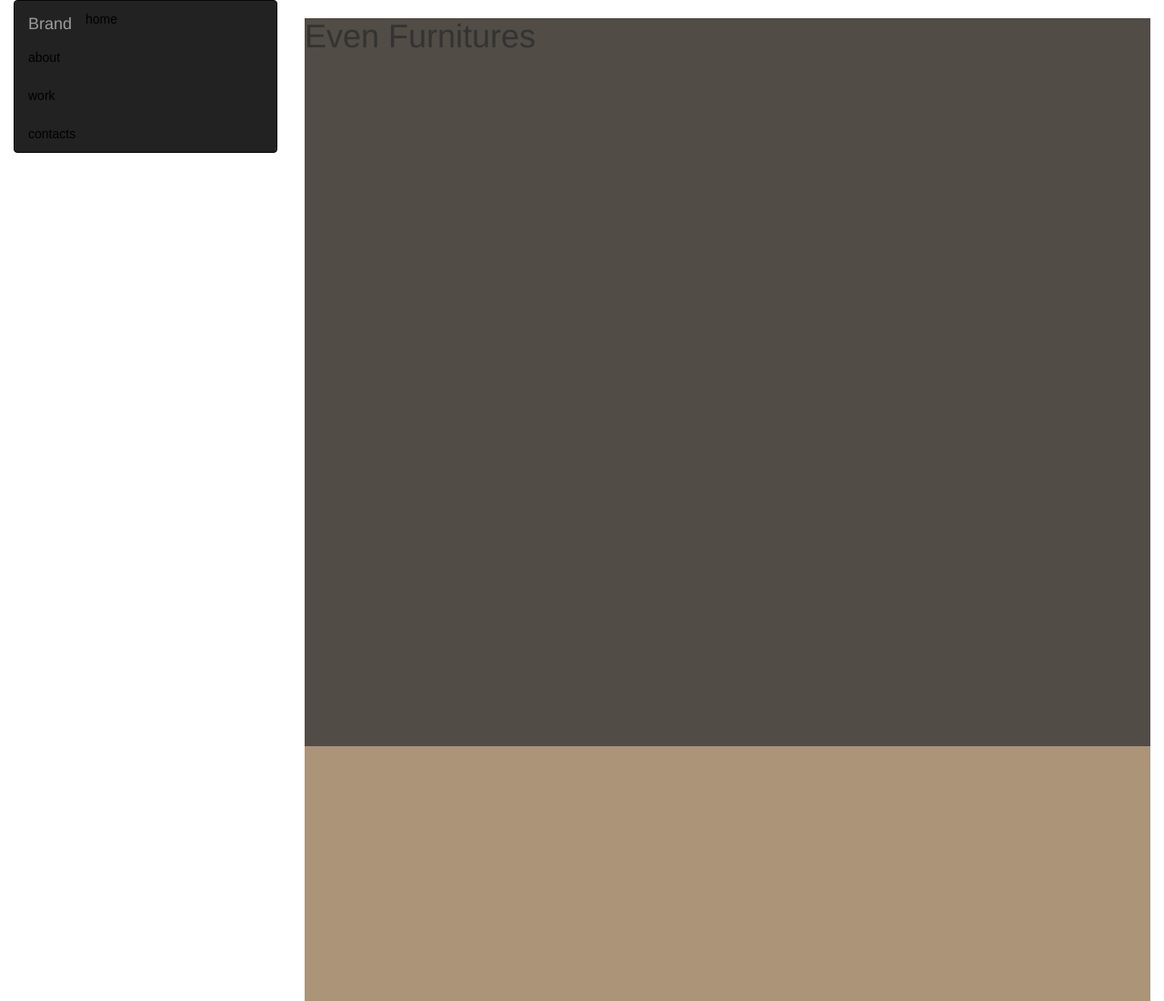
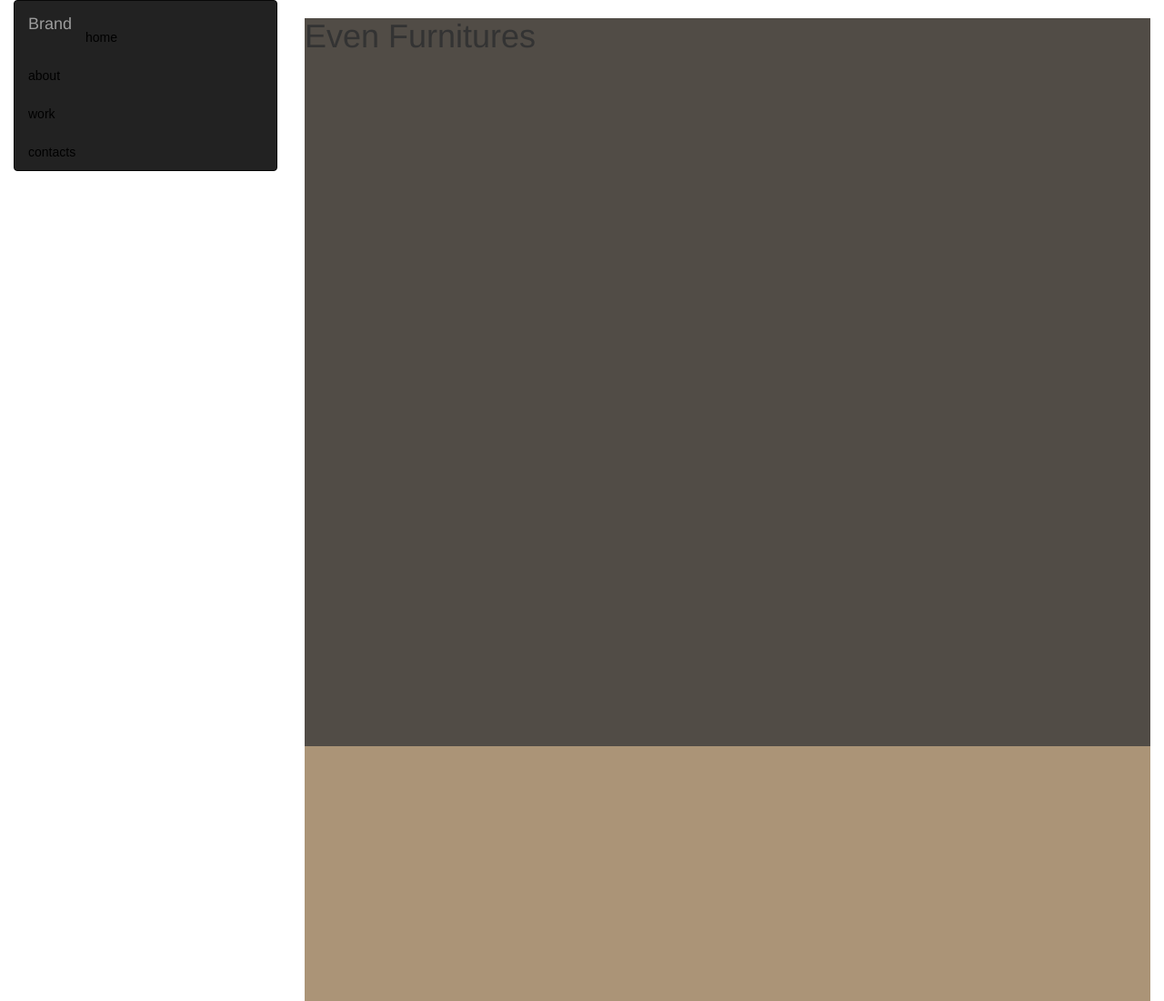
Before and after one commit to valdadyne/Even-LTD, a plain HTML site: page index.html in a window 1280 px wide. Shown: the top 1100 px of the page at 91% size. Drawn offline with nearby package versions, Linux system fonts and the light colour scheme; a web font is replaced by a local one.

Commit message:
Update index.html

```diff
--- a/index.html
+++ b/index.html
@@ -19,8 +19,8 @@
     <div class='row-fluid'>
       <div class='col-md-3'>
         <nav class="navbar navbar-inverse navbar-fixed-left">
-          <a class="navbar-brand" href="#">Brand</a>
-          <ul class="nav navbar-tab nav-stacked">
+          <a class="navbar-brand" href="#">Brand</a><br>
+          <ul class="nav nav-tab nav-stacked">
             <li class='active'><a href="#home">home</a></li>
             <li><a href="#about">about</a></li>
             <li><a href="#work">work</a></li>
```
